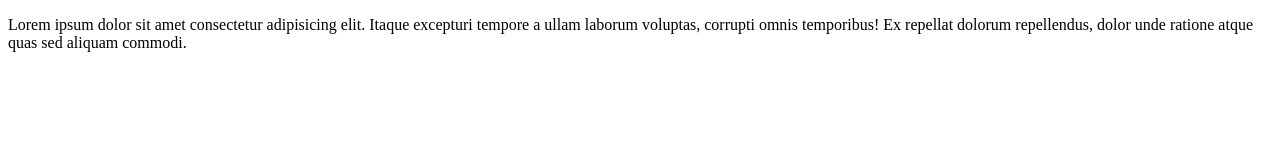
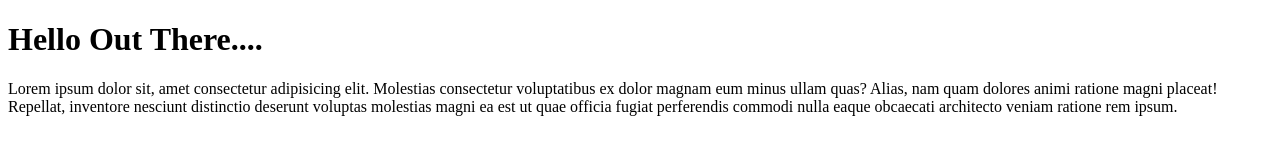
Before and after one commit to ablek1958/geotest, a plain HTML site: page index.html in a window 1280 px wide. Drawn offline with Linux system fonts and the light colour scheme.

Commit message:
corrected index.html file

```diff
--- a/index.html
+++ b/index.html
@@ -1,10 +1,13 @@
 <!DOCTYPE html>
-<html>
-   <head>
-      <body>
-         <p>
-            Lorem ipsum dolor sit amet consectetur adipisicing elit. Itaque excepturi tempore a ullam laborum voluptas, corrupti omnis temporibus! Ex repellat dolorum repellendus, dolor unde ratione atque quas sed aliquam commodi.
-         </p>
-      </body>
-   </head>
+<html lang="en">
+<head>
+   <meta charset="UTF-8">
+   <meta http-equiv="X-UA-Compatible" content="IE=edge">
+   <meta name="viewport" content="width=device-width, initial-scale=1.0">
+   <title>Test File</title>
+</head>
+<body>
+   <h1>Hello Out There....</h1>
+   <p>Lorem ipsum dolor sit, amet consectetur adipisicing elit. Molestias consectetur voluptatibus ex dolor magnam eum minus ullam quas? Alias, nam quam dolores animi ratione magni placeat! Repellat, inventore nesciunt distinctio deserunt voluptas molestias magni ea est ut quae officia fugiat perferendis commodi nulla eaque obcaecati architecto veniam ratione rem ipsum.</p>
+</body>
 </html>
```
